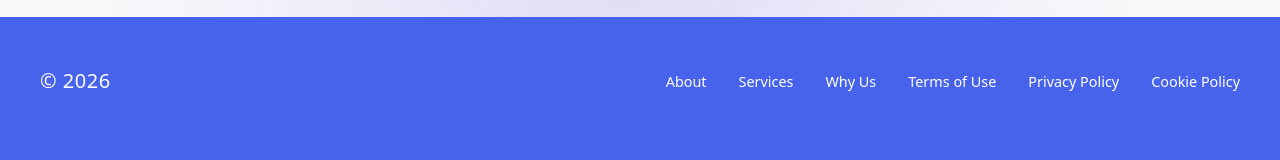
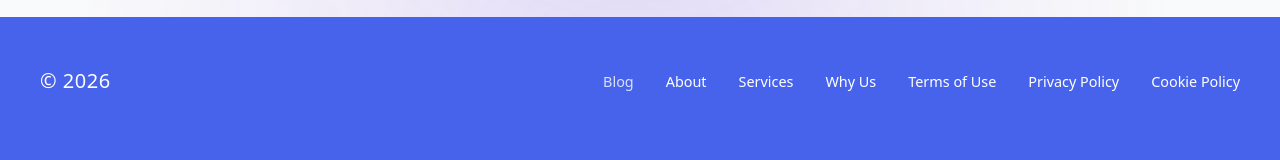
Before and after one commit to DhanushSundharam/circlein, a React (Vite) app: page / in a window 1280 px wide. In both pictures the pointer is over the link 618 px from the left and 3432 px from the top of the page. Shown: the part 3351-3511 px from the top of the page. Built offline with nearby package versions, Linux system fonts and the light colour scheme.

Commit message:
fix: prevent footer links from hiding on hover

```diff
--- a/package.json
+++ b/package.json
@@ -12,9 +12,11 @@
   "dependencies": {
     "leaflet": "^1.9.4",
     "lucide-react": "^1.17.0",
+    "maplibre-gl": "^6.5.0",
     "react": "^18.3.1",
     "react-dom": "^18.3.1",
     "react-leaflet": "^4.2.1",
+    "react-map-gl": "^8.1.2",
     "react-router-dom": "^7.17.0"
   },
   "devDependencies": {
--- a/src/components/Footer.css
+++ b/src/components/Footer.css
@@ -34,6 +34,7 @@
 }
 .circle-footer-links a:hover {
   opacity: 0.8;
+  color: #fff;
 }
 .circle-footer-lang-btn {
   background: transparent;
```
Also changed, not shown: 1 other file (tests, documents, lock files or other folders).
